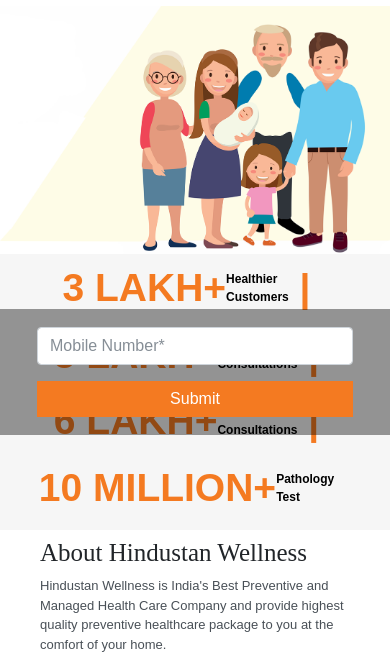
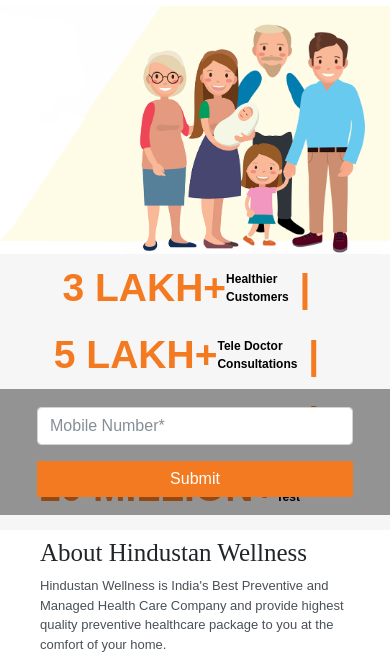
Before and after one commit to Apeksha145/fixedform-1, a plain HTML site: page index.html in a window 390 px wide. Shown: the part 114-781 px from the top of the page. Drawn offline with Linux system fonts and the light colour scheme.

Commit message:
Update formfixed.css

```diff
--- a/css/formfixed.css
+++ b/css/formfixed.css
@@ -674,7 +674,7 @@ p{font-size:15px;}
     position: fixed;
     background-color:rgba(0,0,0,.4);
     z-index: 1;
-    bottom:295px;
+    bottom:215px;
 	width:100%;
 	padding:18px 37px;
 	left:0;
```
